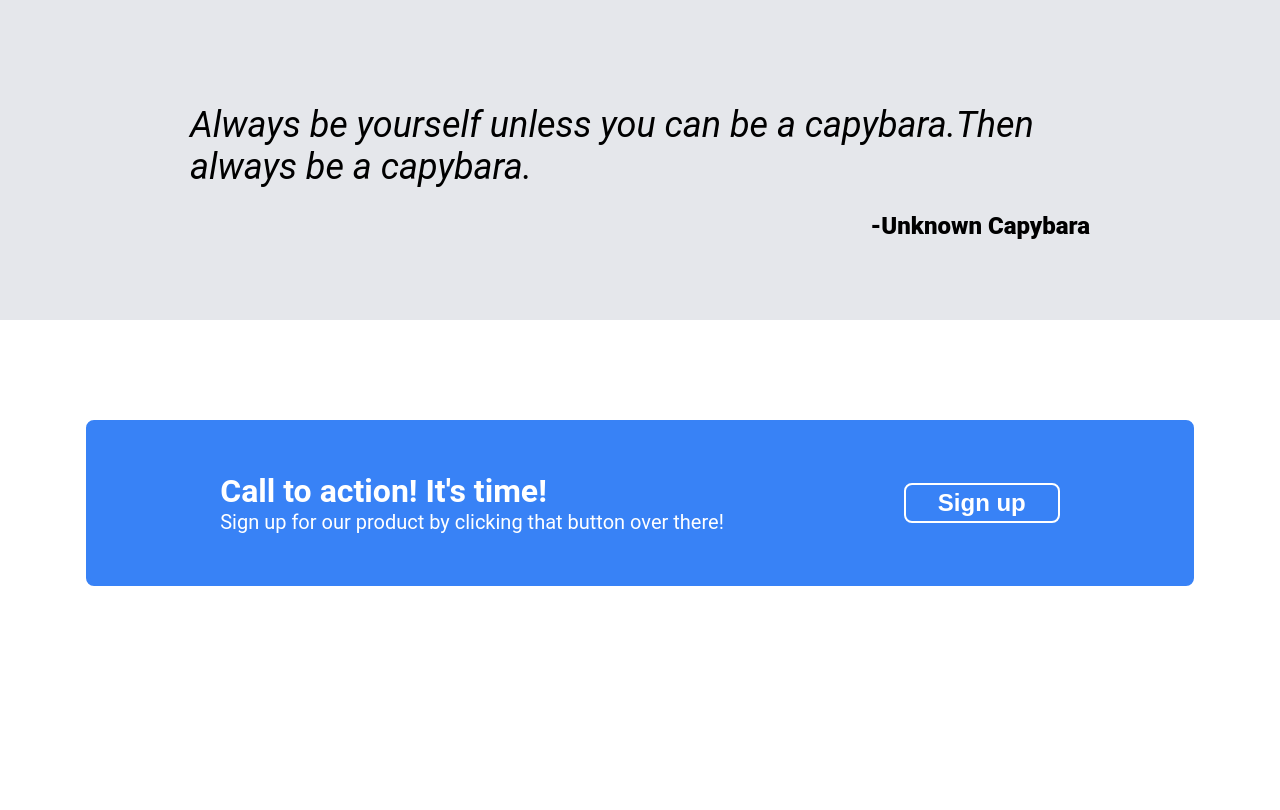
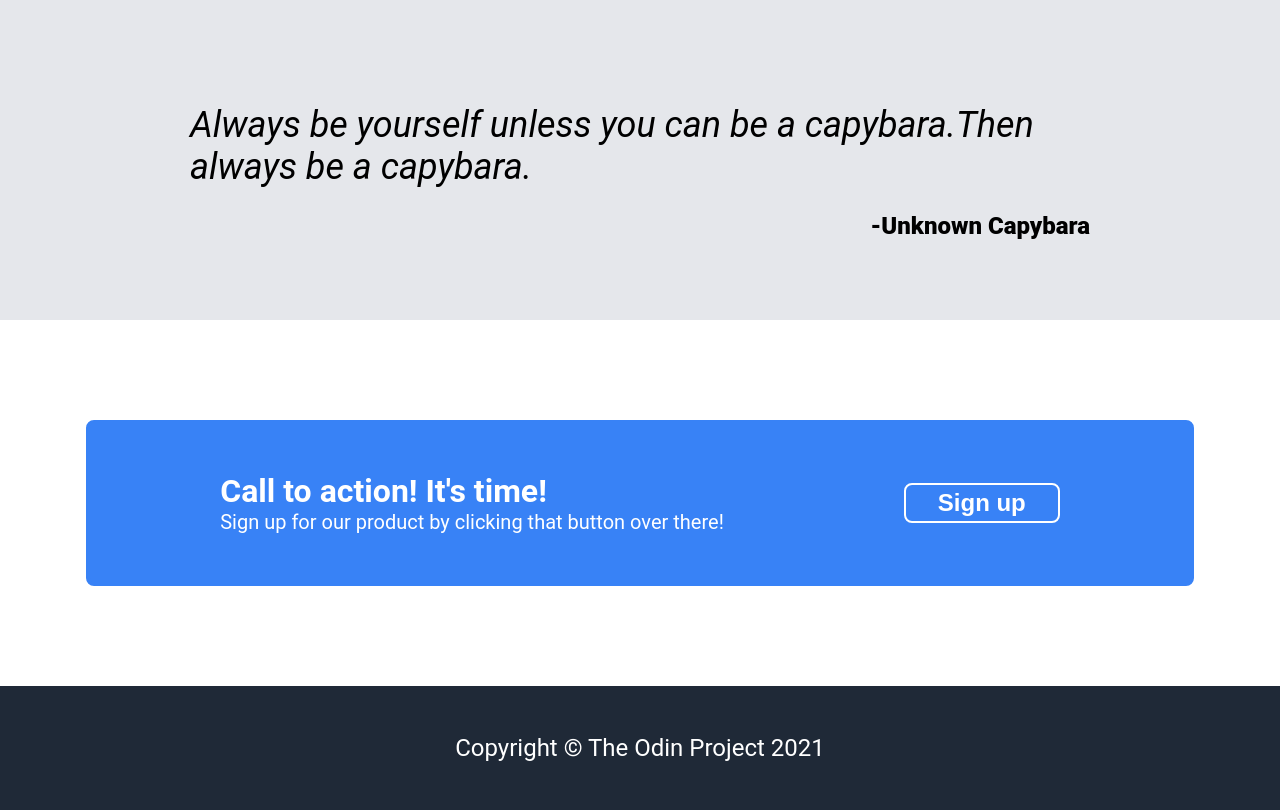
Before and after one commit to Danstro1/landing-page, a plain HTML site: page index.html in a window 1280 px wide. Shown: the part 1248-2058 px from the top of the page. Before the commit the page ends 1934 px from the top, so only its background shows below. Drawn offline with Linux system fonts and the light colour scheme.

Commit message:
Add footer of the website

```diff
--- a/index.html
+++ b/index.html
@@ -61,5 +61,8 @@
             <button class="sign-up"><a href="">Sign up</a></button>
         </div>
     </div>
+    <div class="footer">
+        <div>Copyright © The Odin Project 2021</div>
+    </div>
 </body>
 </html>
--- a/style.css
+++ b/style.css
@@ -191,3 +191,13 @@ ul{
 #sub{
     font-size: 20px;
 }
+
+.footer{
+    display: flex;
+    justify-content: center;
+    align-items: center;
+    padding: 48px 0;
+    background-color: #1F2937;
+    color:white;
+    font-size: 24px;
+}
```
